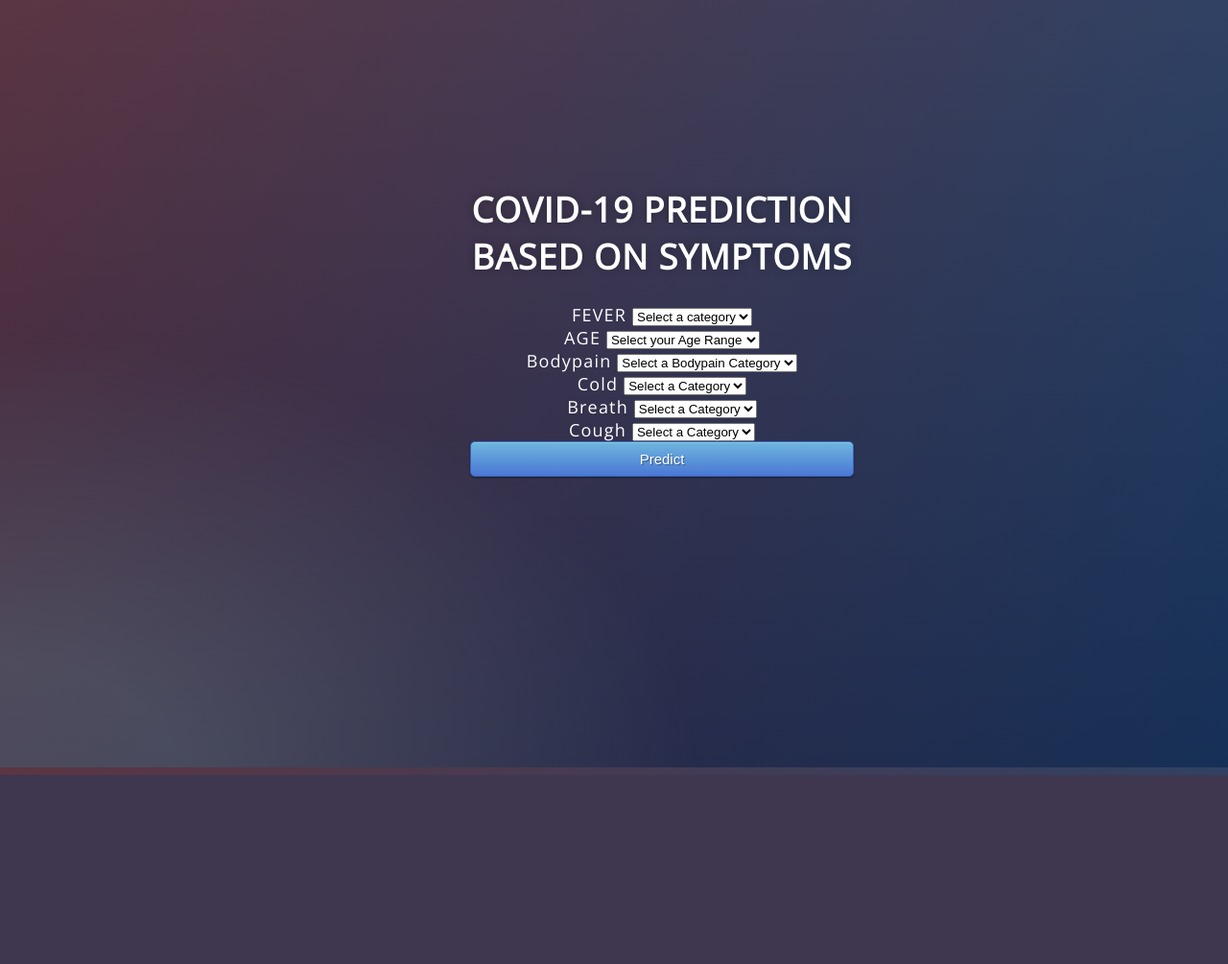
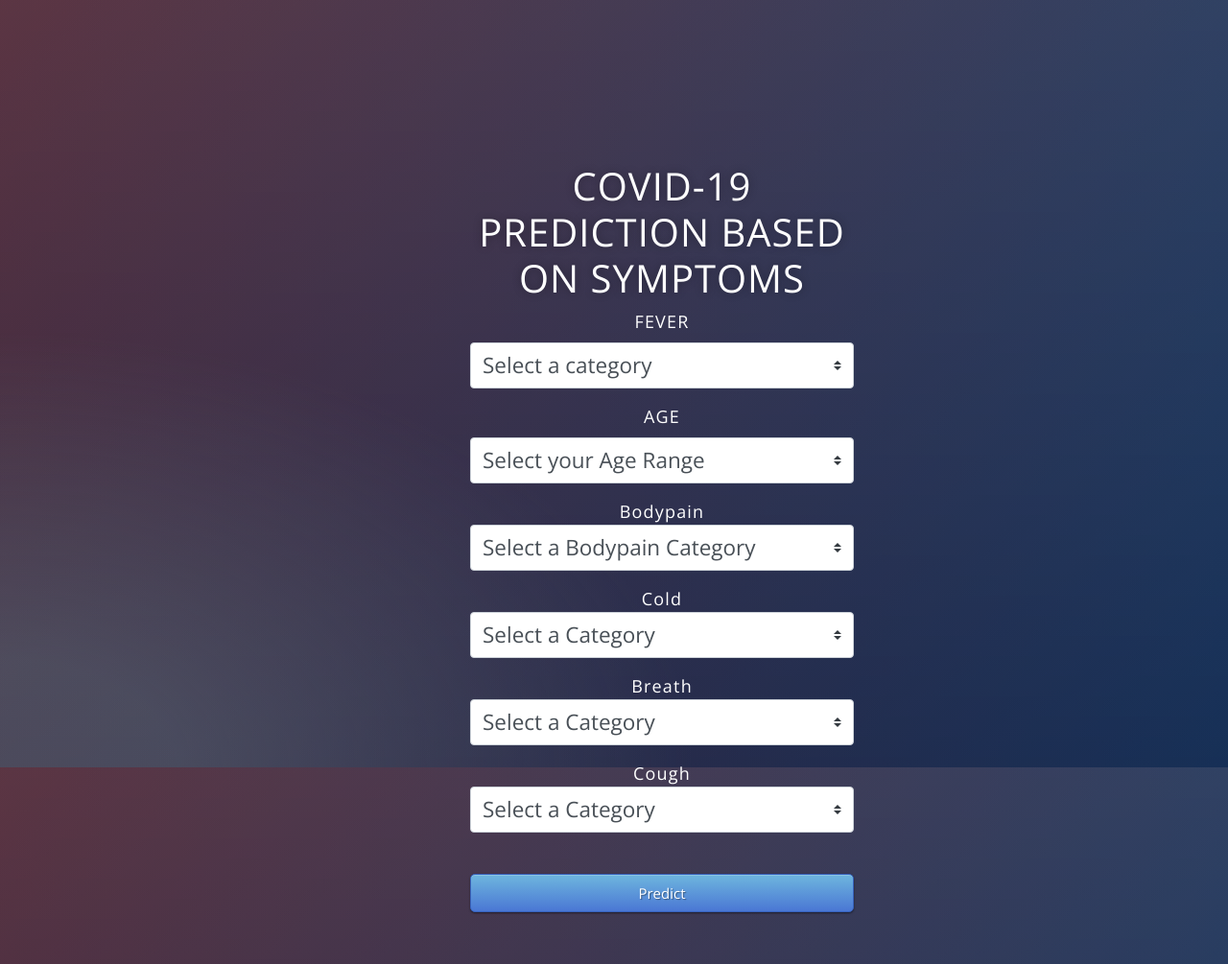
Before and after one commit to SaishMendke/covid_app, a Flask app: page / in a window 1280 px wide. Shown: the whole page at 96% size. Before the commit the page ends 808 px from the top, so only its background shows below. Run offline with Flask 2, Linux system fonts and the light colour scheme; some libraries are stand-ins or nearby versions.

Commit message:
Update index.html

```diff
--- a/templates/index.html
+++ b/templates/index.html
@@ -4,6 +4,7 @@
 <head>
   <meta charset="UTF-8">
   <title>ML API</title>
+  <link rel="stylesheet" href="https://stackpath.bootstrapcdn.com/bootstrap/4.1.3/css/bootstrap.min.css" integrity="sha384-MCw98/SFnGE8fJT3GXwEOngsV7Zt27NXFoaoApmYm81iuXoPkFOJwJ8ERdknLPMO" crossorigin="anonymous">
   <link href='https://fonts.googleapis.com/css?family=Pacifico' rel='stylesheet' type='text/css'>
 <link href='https://fonts.googleapis.com/css?family=Arimo' rel='stylesheet' type='text/css'>
 <link href='https://fonts.googleapis.com/css?family=Hind:300' rel='stylesheet' type='text/css'>
@@ -19,16 +20,16 @@
      <!-- Main Input For Receiving Query to our ML -->
     <form action="{{ url_for('predict')}}"method="post">
        <label for="fever">FEVER</label>
-         <select id="fever" name="fever" placeholder="Select the category" required="required">
-           <option value="">Select a category</option>
+         <select id="fever" name="fever" placeholder="Select the category" required="required" class="custom-select custom-select-lg mb-3">
+           <option selected>Select a category</option>
            <option value="98">Below 98F</option>
            <option value="99">98 - 100 F</option>
            <option value="102">101-103F</option>
            <option value="104">Above 104F</option>
          </select><br>
        <label for="age">AGE</label>
-         <select id="age" name="age" placeholder="Age" required="required">
-           <option value="">Select your Age Range</option>
+         <select id="age" name="age" placeholder="Age" required="required" class="custom-select custom-select-lg mb-3">
+           <option selected>Select your Age Range</option>
            <option value="10">Below 20</option>
            <option value="25">21-30</option>
            <option value="35">31-40</option>
@@ -38,33 +39,33 @@
            <option value="85">Above 70</option>
           </select><br>
       <lable for="bodypain">Bodypain</label>
-          <select id="bodypain" name="bodypain" placeholder="Bodypain" required="required">
-            <option value="">Select a Bodypain Category</option>
+          <select id="bodypain" name="bodypain" placeholder="Bodypain" required="required" class="custom-select custom-select-lg mb-3">
+            <option selected>Select a Bodypain Category</option>
             <option value="0">No Bodypain</option>
             <option value="1">Mild Bodypain</option>
             <option value="2">Severe Bodypain</option>
           </select><br>
       <lable for="cold">Cold</label>
-          <select id="cold" name="cold" placeholder="Cold" required="required">
-            <option value="">Select a Category</option>
+          <select id="cold" name="cold" placeholder="Cold" required="required" class="custom-select custom-select-lg mb-3">
+            <option selected>Select a Category</option>
             <option value="0">No</option>
             <option value="1">Mild</option>
             <option value="2">Severe</option>
           </select><br>
       <lable for="breath">Breath</label>
-          <select id="breath" name="breath" placeholder="Breath" required="required">
-            <option value="">Select a Category</option>
+          <select id="breath" name="breath" placeholder="Breath" required="required" class="custom-select custom-select-lg mb-3">
+            <option selected>Select a Category</option>
             <option value="0">No</option>
             <option value="1">Mild</option>
             <option value="2">Severe</option>
           </select><br>
       <lable for="cough">Cough</label>
-          <select id="cough" name="cough" placeholder="Cough" required="required">
-            <option value="">Select a Category</option>
+          <select id="cough" name="cough" placeholder="Cough" required="required" class="custom-select custom-select-lg mb-3">
+            <option selected>Select a Category</option>
             <option value="0">No</option>
             <option value="1">Mild</option>
             <option value="2">Severe</option>
-          </select><br>
+          </select><br><br>
         <button type="submit" class="btn btn-primary btn-block btn-large">Predict</button>
     </form>
 
```
